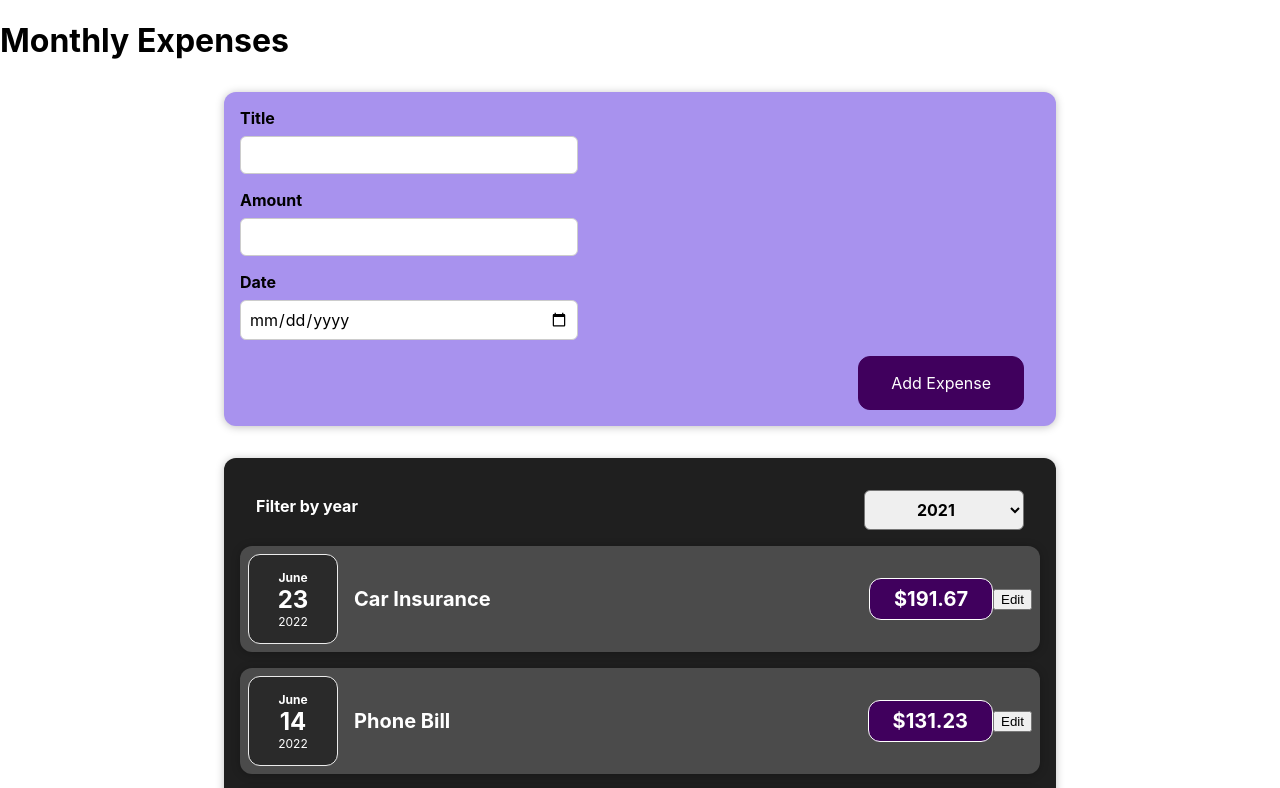
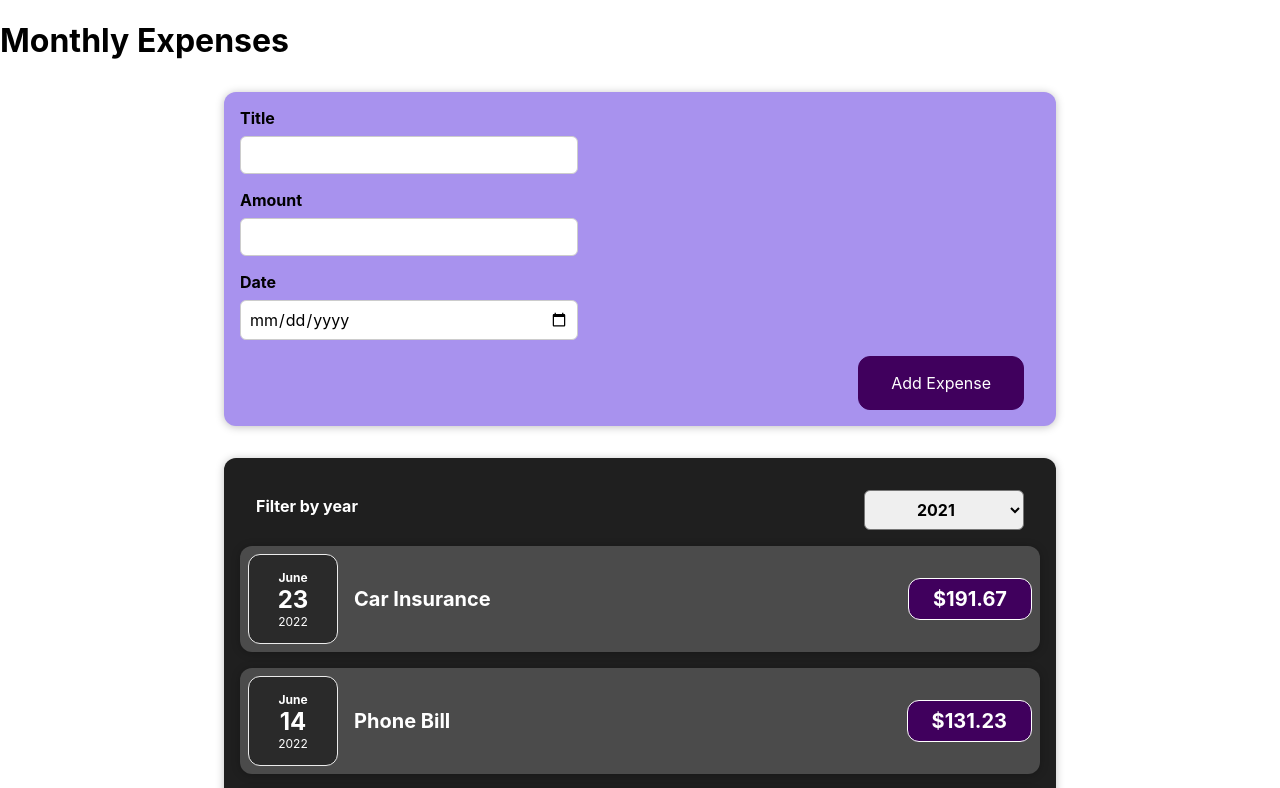
Before and after one commit to hoshimotao/react-app-practice, a React (Create React App) app: page / in a window 1280 px wide. Shown: the top 788 px of the page. Built offline with nearby package versions, Linux system fonts and the light colour scheme.

Commit message:
add helpful comments for myself in the future for now

```diff
--- a/src/components/Expenses/ExpenseItem.js
+++ b/src/components/Expenses/ExpenseItem.js
@@ -1,26 +1,16 @@
-import { useState } from "react";
 import ExpenseDate from "./ExpenseDate";
 import Card from "../UI/Card";
 import "./ExpenseItem.css";
-
+// STATELESS COMPONENT - JUST OUTPUT DATA
 function ExpenseItem(props) {
-  const [title, setTitle] = useState(props.title);
-  // title is original state - setTitle is function to update title state
-
-  const clickHandler = () => {
-    // on click fires setTitle, passing argument with new data updates title
-    setTitle("New Title");
-    console.log(title);
-  };
   // parent component = Expenses.js
   return (
     <Card className="expense-item">
       <ExpenseDate expenseDate={props.itemDate} />
       <div className="expense-item__description">
-        <h2>{title}</h2>
+        <h2>{props.title}</h2>
         <div className="expense-item__price"> ${props.amount} </div>
       </div>
-      <button onClick={clickHandler}> Edit </button>
     </Card>
   );
 }
--- a/src/components/NewExpense/ExpenseForm.js
+++ b/src/components/NewExpense/ExpenseForm.js
@@ -1,6 +1,6 @@
 import { useState } from "react";
 import "./ExpenseForm.css";
-
+// STATEFUL COMPONENT
 const ExpenseForm = (props) => {
   const [enteredTitle, setEnteredTitle] = useState("");
   const [enteredAmount, setEnteredAmount] = useState("");
```
